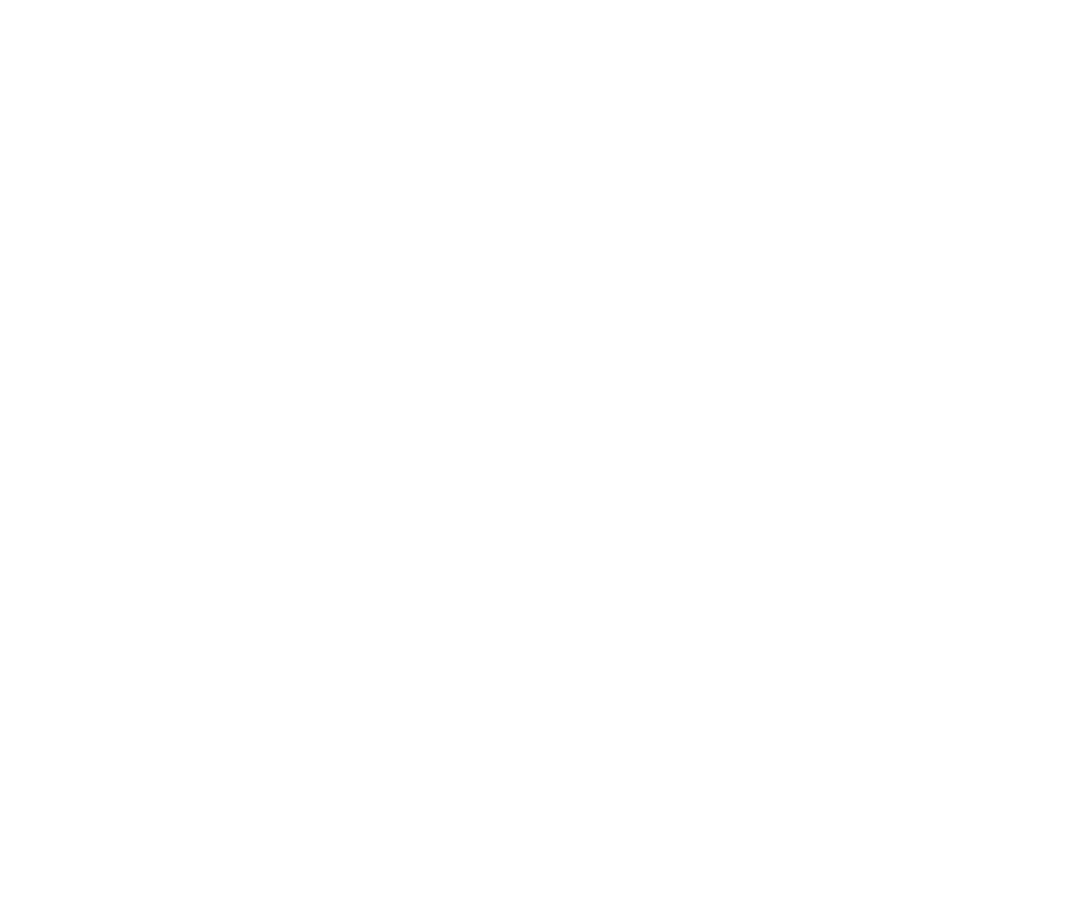
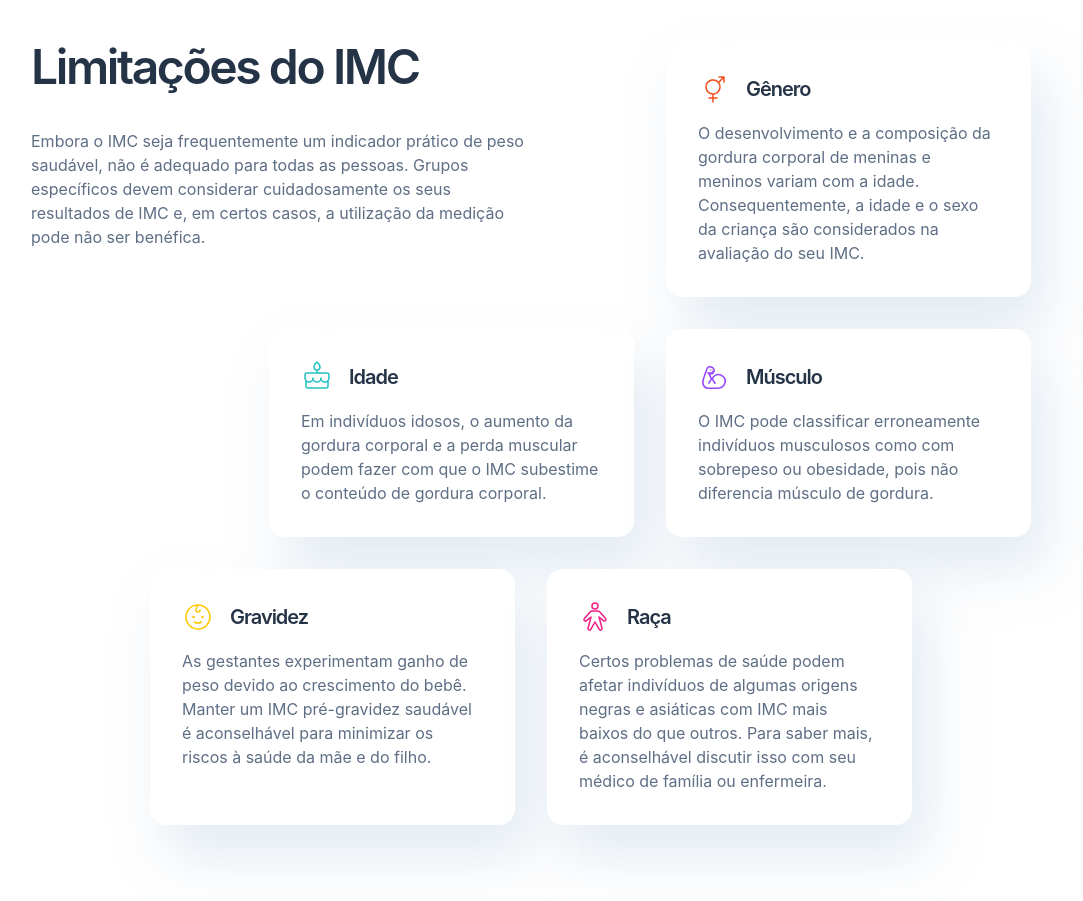
Before and after one commit to BrunoOliveira16/body-mass-index-calculator, a React (Create React App) app: page / in a window 1280 px wide. Shown: the part 2060-2961 px from the top of the page, without its empty margins (109-1192 px from the left). Before the commit the page ends 1999 px from the top, so only its background shows below. Built offline with nearby package versions, Linux system fonts and the light colour scheme; a web font is replaced by a local one.

Commit message:
feat: criado secao BMI limits

```diff
--- a/src/containers/BmiLimitations/index.tsx
+++ b/src/containers/BmiLimitations/index.tsx
@@ -1,5 +1,59 @@
+import { S } from './styles'
+import { BmiLimitsData, BmiLimitsData2, BmiLimitsData3 } from '../../utils'
+
+type Props = {
+  title: string
+  text: string
+  icon: string
+}
+
 const BmiLimitations = () => {
-  return <div>BmiLimitations</div>
+  return (
+    <S.Section>
+      <S.Container>
+        <S.ContainerText>
+          <S.Title>Limitações do IMC</S.Title>
+          <S.Text>
+            Embora o IMC seja frequentemente um indicador prático de peso
+            saudável, não é adequado para todas as pessoas. Grupos específicos
+            devem considerar cuidadosamente os seus resultados de IMC e, em
+            certos casos, a utilização da medição pode não ser benéfica.
+          </S.Text>
+        </S.ContainerText>
+        {BmiLimitsData.map(({ title, text, icon }: Props, index: number) => (
+          <S.Card key={index}>
+            <S.CardHeader>
+              <img src={icon} alt={title} />
+              <S.TitleCard>{title}</S.TitleCard>
+            </S.CardHeader>
+            <S.Text>{text}</S.Text>
+          </S.Card>
+        ))}
+      </S.Container>
+      <S.Container justifyContent="flex-end">
+        {BmiLimitsData2.map(({ title, text, icon }: Props, index: number) => (
+          <S.Card key={index}>
+            <S.CardHeader>
+              <img src={icon} alt={title} />
+              <S.TitleCard>{title}</S.TitleCard>
+            </S.CardHeader>
+            <S.Text>{text}</S.Text>
+          </S.Card>
+        ))}
+      </S.Container>
+      <S.Container justifyContent="center">
+        {BmiLimitsData3.map(({ title, text, icon }: Props, index: number) => (
+          <S.Card key={index}>
+            <S.CardHeader>
+              <img src={icon} alt={title} />
+              <S.TitleCard>{title}</S.TitleCard>
+            </S.CardHeader>
+            <S.Text>{text}</S.Text>
+          </S.Card>
+        ))}
+      </S.Container>
+    </S.Section>
+  )
 }
 
 export default BmiLimitations
--- a/src/containers/BmiLimitations/styles.ts
+++ b/src/containers/BmiLimitations/styles.ts
@@ -1,3 +1,73 @@
 import styled from 'styled-components'
+import theme from '../../theme'
 
-export const S = {}
+type ContainerProps = {
+  justifyContent?: string
+}
+
+export const S = {
+  Section: styled.section`
+    width: 100%;
+    margin: 0 auto;
+    padding: 120px 140px;
+  `,
+  Container: styled.div<ContainerProps>`
+    width: 100%;
+    display: flex;
+    justify-content: ${(props) => props.justifyContent || 'flex-start'};
+    gap: 32px;
+    margin-bottom: 32px;
+  `,
+  ContainerText: styled.div`
+    max-width: 564px;
+    width: 100%;
+    margin-right: 100px;
+  `,
+  Card: styled.div`
+    display: flex;
+    flex-direction: column;
+    align-items: flex-start;
+    max-width: 365px;
+    padding: 32px;
+
+    border-radius: 16px;
+    background: ${theme.colors.pureWhite};
+    box-shadow: 16px 32px 56px 0px rgba(143, 174, 207, 0.25);
+  `,
+  CardHeader: styled.div`
+    display: flex;
+    align-items: center;
+    margin-bottom: 16px;
+    gap: 16px;
+  `,
+  Title: styled.h2`
+    color: ${theme.colors.gunmetal};
+
+    /* Heading L */
+    font-family: 'Inter SemiBold', sans-serif;
+    font-size: ${theme.fontSizes.headingL};
+    font-weight: 600;
+    line-height: ${theme.lineHeight.heading}; /* 52.8px */
+    letter-spacing: -2.4px;
+    margin-bottom: 35px;
+  `,
+  TitleCard: styled.h3`
+    color: ${theme.colors.gunmetal};
+
+    /* Heading S */
+    font-family: 'Inter SemiBold', sans-serif;
+    font-size: ${theme.fontSizes.headingS};
+    font-weight: 600;
+    line-height: normal;
+    letter-spacing: -1px;
+  `,
+  Text: styled.p`
+    color: ${theme.colors.darkElectricBlue};
+
+    /* Body M */
+    font-family: 'Inter', sans-serif;
+    font-size: ${theme.fontSizes.bodyM};
+    font-weight: 400;
+    line-height: ${theme.lineHeight.body}; /* 24px */
+  `
+}
--- a/src/utils/index.ts
+++ b/src/utils/index.ts
@@ -1,6 +1,14 @@
+/* ============== Icones para seção Tips ================ */
 import Eating from '../assets/images/icon-eating.svg'
 import Exercise from '../assets/images/icon-exercise.svg'
 import Sleep from '../assets/images/icon-sleep.svg'
+
+/* ============== Icones para seção BmiLimits ================ */
+import Gender from '../assets/images/icon-gender.svg'
+import Age from '../assets/images/icon-age.svg'
+import Muscle from '../assets/images/icon-muscle.svg'
+import Pregnancy from '../assets/images/icon-pregnancy.svg'
+import Race from '../assets/images/icon-race.svg'
 
 export const TipsData = [
   {
@@ -19,3 +27,37 @@
     icon: Sleep
   }
 ]
+
+export const BmiLimitsData = [
+  {
+    title: 'Gênero',
+    text: 'O desenvolvimento e a composição da gordura corporal de meninas e meninos variam com a idade. Consequentemente, a idade e o sexo da criança são considerados na avaliação do seu IMC.',
+    icon: Gender
+  }
+]
+
+export const BmiLimitsData2 = [
+  {
+    title: 'Idade',
+    text: 'Em indivíduos idosos, o aumento da gordura corporal e a perda muscular podem fazer com que o IMC subestime o conteúdo de gordura corporal.',
+    icon: Age
+  },
+  {
+    title: 'Músculo',
+    text: 'O IMC pode classificar erroneamente indivíduos musculosos como com sobrepeso ou obesidade, pois não diferencia músculo de gordura.',
+    icon: Muscle
+  }
+]
+
+export const BmiLimitsData3 = [
+  {
+    title: 'Gravidez',
+    text: 'As gestantes experimentam ganho de peso devido ao crescimento do bebê. Manter um IMC pré-gravidez saudável é aconselhável para minimizar os riscos à saúde da mãe e do filho.',
+    icon: Pregnancy
+  },
+  {
+    title: 'Raça',
+    text: 'Certos problemas de saúde podem afetar indivíduos de algumas origens negras e asiáticas com IMC mais baixos do que outros. Para saber mais, é aconselhável discutir isso com seu médico de família ou enfermeira.',
+    icon: Race
+  }
+]
```
